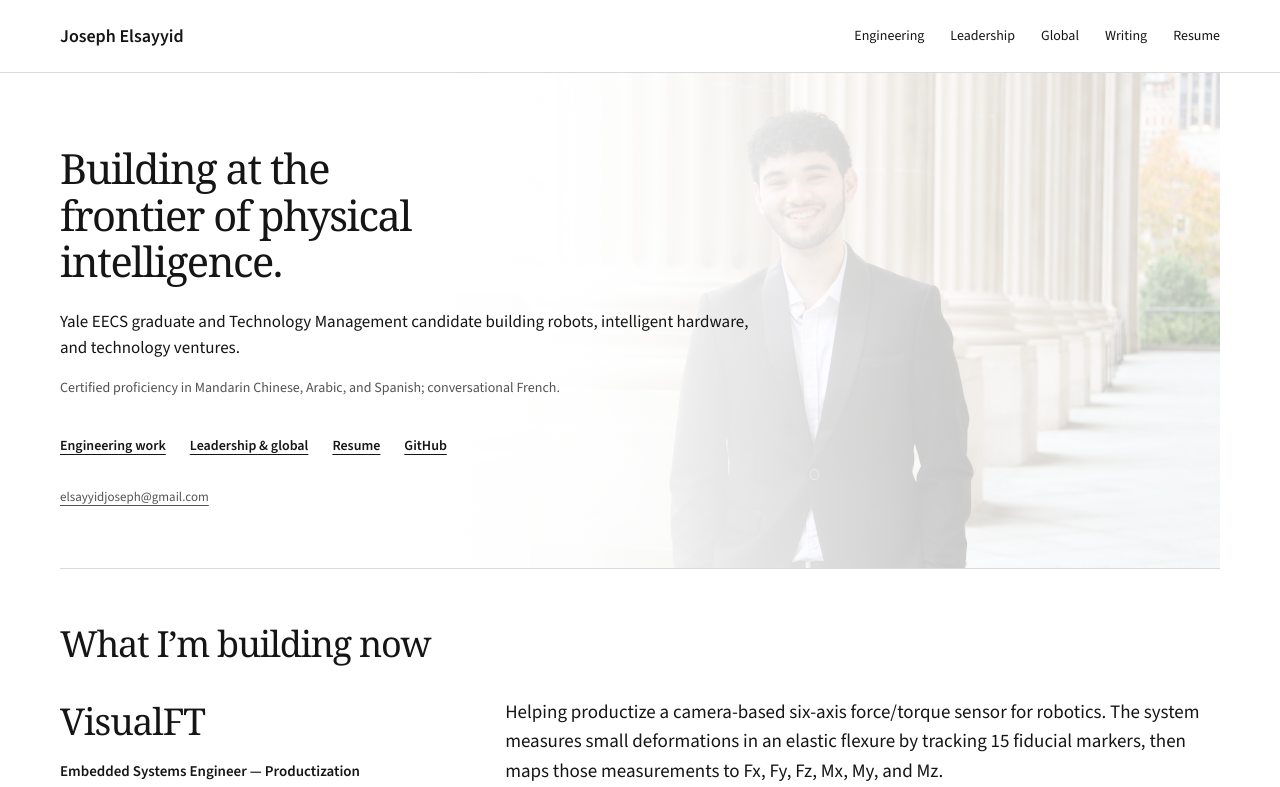
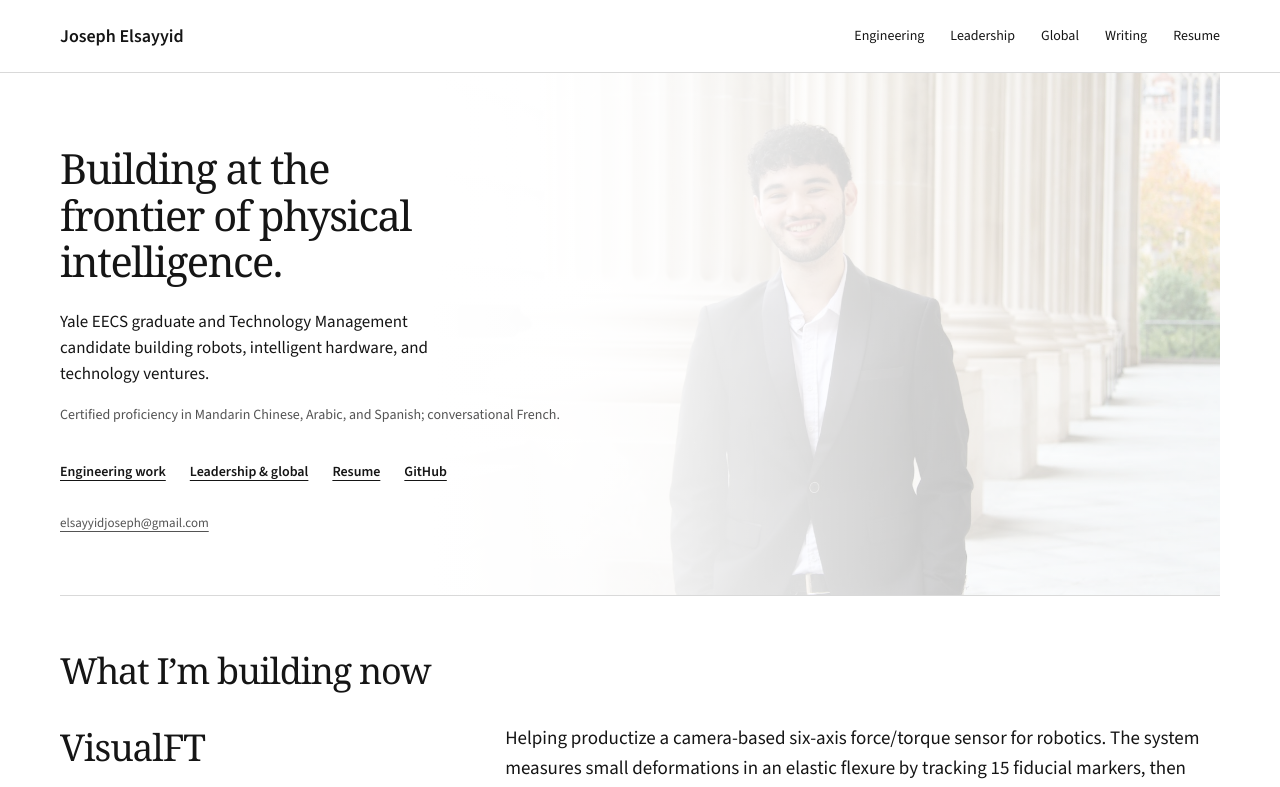
Before and after one commit to jelsayyid/personal_website, a Next.js app: page / in a window 1280 px wide. Shown: the top 787 px of the page. Built offline with nearby package versions, Linux system fonts and the light colour scheme.

Commit message:
Align hero headline and description wrapping widths

```diff
--- a/app/globals.css
+++ b/app/globals.css
@@ -23,8 +23,8 @@ p { margin-bottom: 16px; }
 .hero { position: relative; isolation: isolate; padding-block: 72px 60px; overflow: hidden; }
 .hero-copy { position: relative; z-index: 2; max-width: 790px; width: 72%; }
 h1 { font-size: clamp(34px, 3.25vw, 47px); line-height: 1.12; margin-bottom: 24px; }
-.hero h1 { max-width: 18ch; }
-.hero-subhead { font-size: 17px; line-height: 1.55; max-width: 700px; }
+.hero h1, .hero-subhead { max-width: clamp(306px, 29.25vw, 423px); }
+.hero-subhead { font-size: 17px; line-height: 1.55; }
 .hero-languages { font-size: 14px; color: var(--muted); max-width: 640px; margin-bottom: 24px; }
 .hero-portrait { position: absolute; z-index: 0; inset: 0 0 0 auto; width: 68%; overflow: hidden; }
 .hero-portrait::after { content: ""; position: absolute; inset: 0; background: linear-gradient(90deg, #fff 0%, rgba(255,255,255,.97) 18%, rgba(255,255,255,.6) 52%, rgba(255,255,255,.12) 100%); }
@@ -116,6 +116,7 @@ h1 { font-size: clamp(34px, 3.25vw, 47px); line-height: 1.12; margin-bottom: 24p
   .hero-portrait img { opacity: .6; object-position: center 35%; }
   .hero-portrait::after { background: linear-gradient(180deg, rgba(255,255,255,.08) 15%, rgba(255,255,255,.45) 55%, #fff 100%); }
   h1 { font-size: clamp(32px,5.5vw,42px); }
+  .hero h1, .hero-subhead { max-width: clamp(288px, 49.5vw, 378px); }
   .hero-subhead { font-size: 16px; }
   .hero-languages { font-size: 13px; }
   .hero-actions { gap: 8px; }
```
